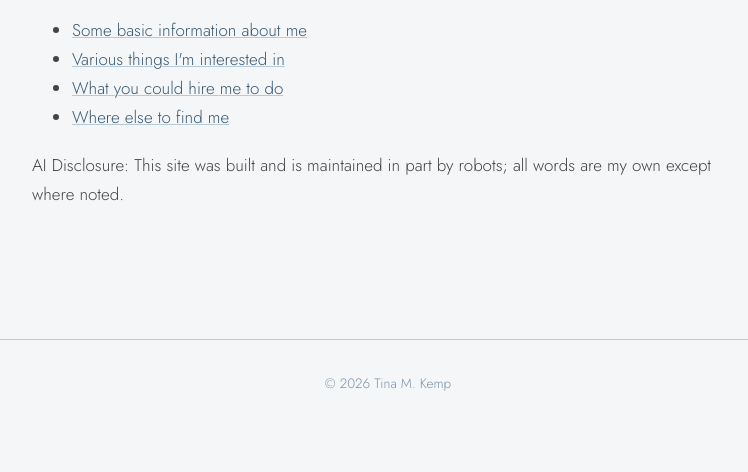
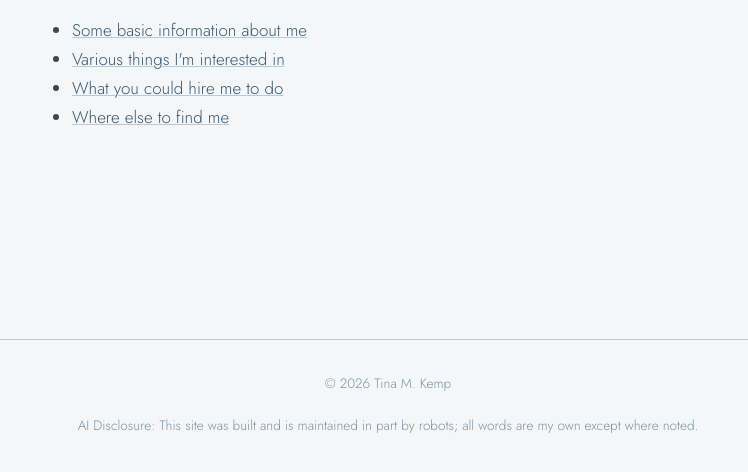
Before and after one commit to tinamkemp/tinamkemp-site, an Eleventy site: page src/index.md in a window 1280 px wide. Shown: the part 368-840 px from the top of the page, without its empty margins (252-1000 px from the left). Before the commit the page ends 814 px from the top, so only its background shows below. Built offline with nearby package versions, Linux system fonts and the light colour scheme; Eleventy itself is replaced by a stand-in of ours; files that its build step writes are made by us from their sources.

Commit message:
Move AI disclosure text to site footer
Fixes #20

```diff
--- a/src/_includes/base.njk
+++ b/src/_includes/base.njk
@@ -38,6 +38,7 @@
   <footer class="site-footer">
     <div class="wrapper">
       <p>&copy; {{ currentYear }} Tina M. Kemp</p>
+      <p>AI Disclosure: This site was built and is maintained in part by robots; all words are my own except where noted.</p>
     </div>
   </footer>
 </body>
--- a/src/index.md
+++ b/src/index.md
@@ -14,5 +14,3 @@ title: Tina M. Kemp
   <li><a href=/about/>Where else to find me </a></li>
   </ul>
 </p>
-
-<p> AI Disclosure: This site was built and is maintained in part by robots; all words are my own except where noted. </p>
```
